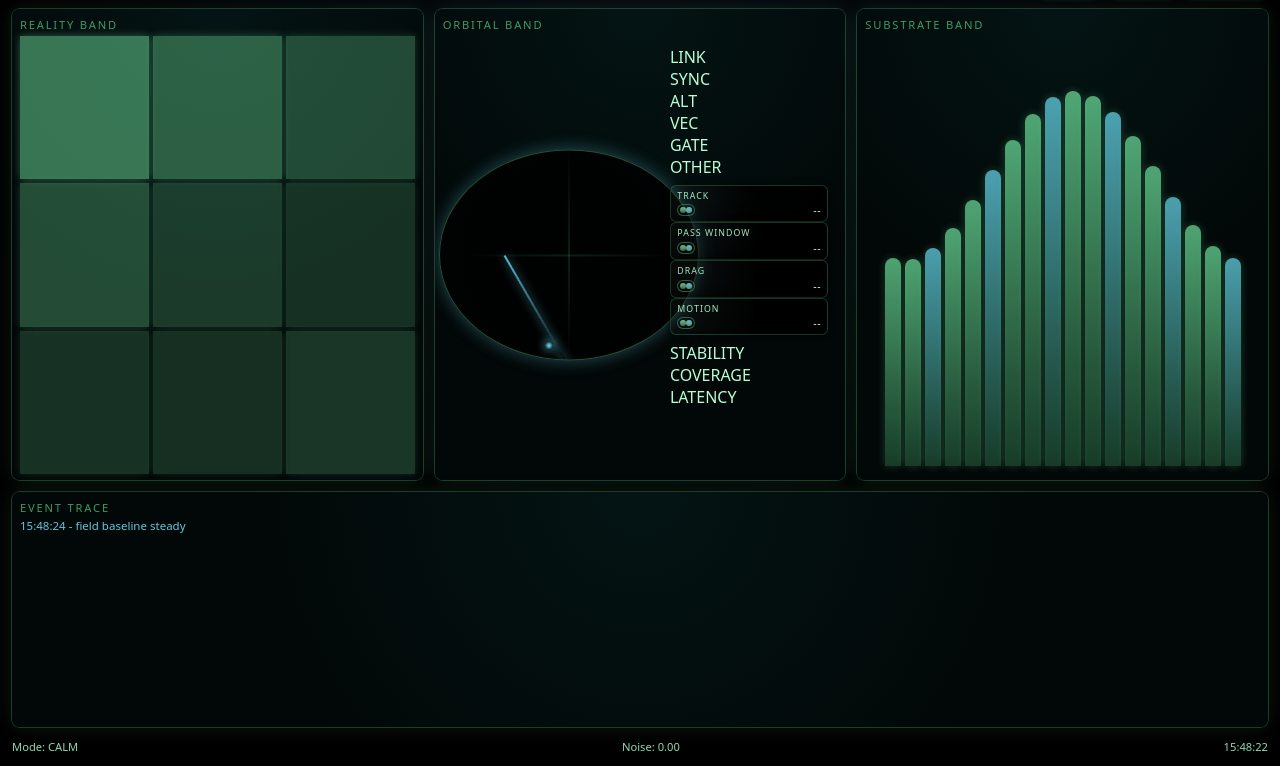
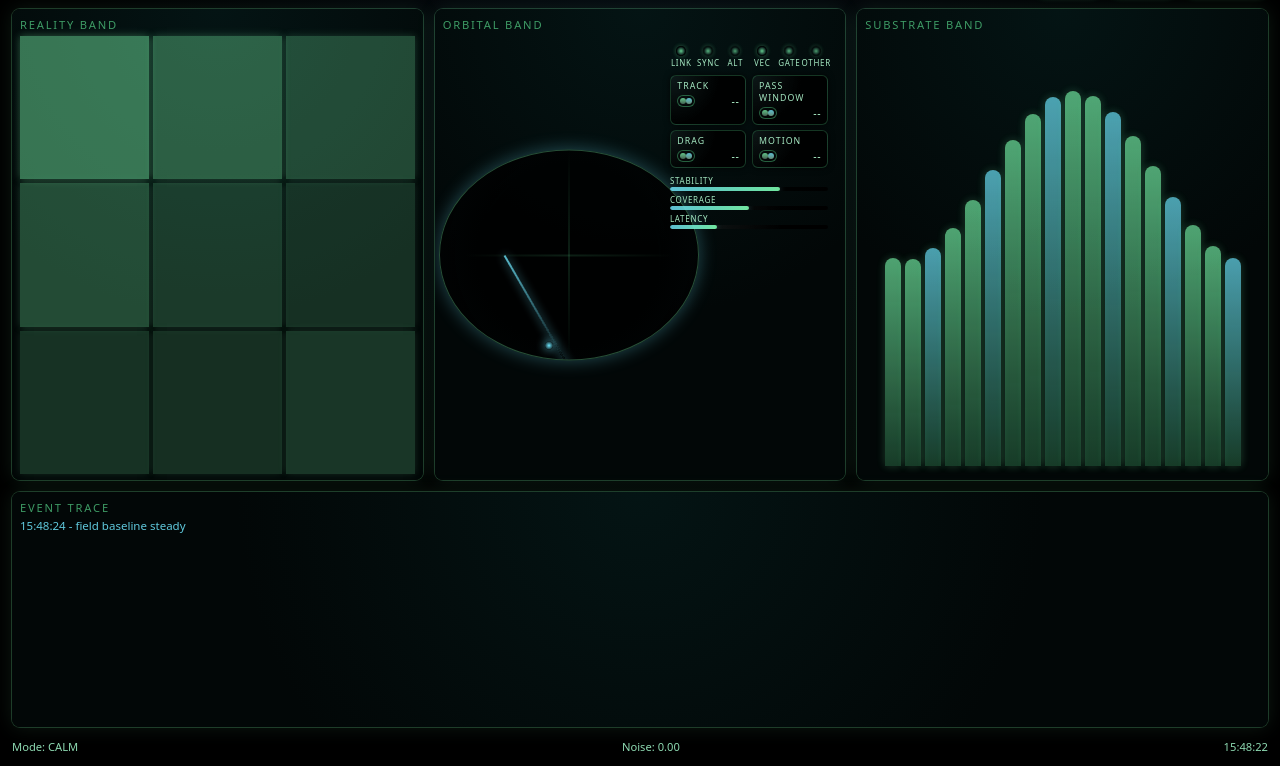
Before and after one commit to ImTheBus/monitor, a plain HTML site: page index.html in a window 1280 px wide. Shown: the part 34-800 px from the top of the page. Drawn offline with Linux system fonts and the light colour scheme; no server answers.

Commit message:
Update monitor-panels.css

```diff
--- a/assets/css/monitor-panels.css
+++ b/assets/css/monitor-panels.css
@@ -95,20 +95,90 @@
   opacity: 0.85;
 }
 
-/* Side console to the right of the radar */
+/* Side console wrapper */
 .orbit-console {
   position: absolute;
   top: 0.6rem;
   right: 0.6rem;
   bottom: 0.6rem;
   width: 40%;
-  max-width: 240px;
+  max-width: 260px;
   display: flex;
   flex-direction: column;
   gap: 0.45rem;
 }
 
+/* 1) Indicator lights row */
+
+.orbit-lights-row {
+  display: flex;
+  justify-content: space-between;
+  gap: 0.25rem;
+}
+
+.orbit-light {
+  flex: 1;
+  min-width: 0;
+  display: flex;
+  flex-direction: column;
+  align-items: center;
+  gap: 0.08rem;
+}
+
+.orbit-light-led {
+  width: 10px;
+  height: 10px;
+  border-radius: 999px;
+  box-shadow:
+    0 0 5px color-mix(in srgb, var(--clr-base) 40%, transparent),
+    inset 0 0 0 1px rgba(0, 0, 0, 0.9);
+  background: radial-gradient(
+    circle,
+    color-mix(in srgb, var(--clr-base) 85%, transparent) 0,
+    #020408 70%
+  );
+  animation: orbit-light-pulse 3.6s ease-in-out infinite;
+}
+
+.orbit-light:nth-child(3n + 1) .orbit-light-led {
+  animation-duration: 3.1s;
+}
+.orbit-light:nth-child(3n + 2) .orbit-light-led {
+  animation-duration: 4.0s;
+}
+.orbit-light:nth-child(3n + 3) .orbit-light-led {
+  animation-duration: 5.0s;
+}
+
+.orbit-light-label {
+  font-size: 0.5rem;
+  text-transform: uppercase;
+  letter-spacing: 0.09em;
+  opacity: 0.9;
+}
+
+@keyframes orbit-light-pulse {
+  0%,
+  100% {
+    opacity: 0.75;
+    transform: scale(0.95);
+  }
+  50% {
+    opacity: 1;
+    transform: scale(1);
+  }
+}
+
+/* 2) Anomaly tiles grid (4 tiles, 2x2) */
+
+.orbit-tiles-grid {
+  display: grid;
+  grid-template-columns: repeat(2, minmax(0, 1fr));
+  gap: 0.35rem;
+}
+
 /* Individual anomaly tiles */
+
 .orbit-tile {
   position: relative;
   border-radius: 6px;
@@ -155,7 +225,7 @@
   opacity: 0.9;
 }
 
-/* basic sweep bars inside icon */
+/* simple twin bars inside icon */
 .orbit-icon::before {
   left: 3px;
   right: 9px;
@@ -202,6 +272,54 @@
 .orbit-tile[data-level="high"] {
   border-color: color-mix(in srgb, var(--clr-danger) 70%, transparent);
   box-shadow: 0 0 12px color-mix(in srgb, var(--clr-danger) 35%, transparent);
+}
+
+/* 3) Meters row (bottom of console) */
+
+.orbit-meters-row {
+  display: flex;
+  flex-direction: column;
+  gap: 0.2rem;
+}
+
+.orbit-meter {
+  display: flex;
+  flex-direction: column;
+  gap: 0.05rem;
+}
+
+.orbit-meter-label {
+  font-size: 0.5rem;
+  text-transform: uppercase;
+  letter-spacing: 0.09em;
+  opacity: 0.9;
+}
+
+.orbit-meter-bar {
+  position: relative;
+  height: 4px;
+  border-radius: 999px;
+  background: radial-gradient(
+    circle at left,
+    rgba(255, 255, 255, 0.08) 0,
+    rgba(0, 0, 0, 0.9) 70%
+  );
+  overflow: hidden;
+}
+
+.orbit-meter-fill {
+  position: absolute;
+  left: 0;
+  top: 0;
+  bottom: 0;
+  width: calc(var(--fill, 0.4) * 100%);
+  border-radius: 999px;
+  background: linear-gradient(
+    to right,
+    color-mix(in srgb, var(--clr-accent) 80%, transparent),
+    color-mix(in srgb, var(--clr-base) 90%, transparent)
+  );
+  box-shadow: 0 0 6px color-mix(in srgb, var(--clr-accent) 35%, transparent);
 }
 
 /* Substrate band - vertical bars */
```
